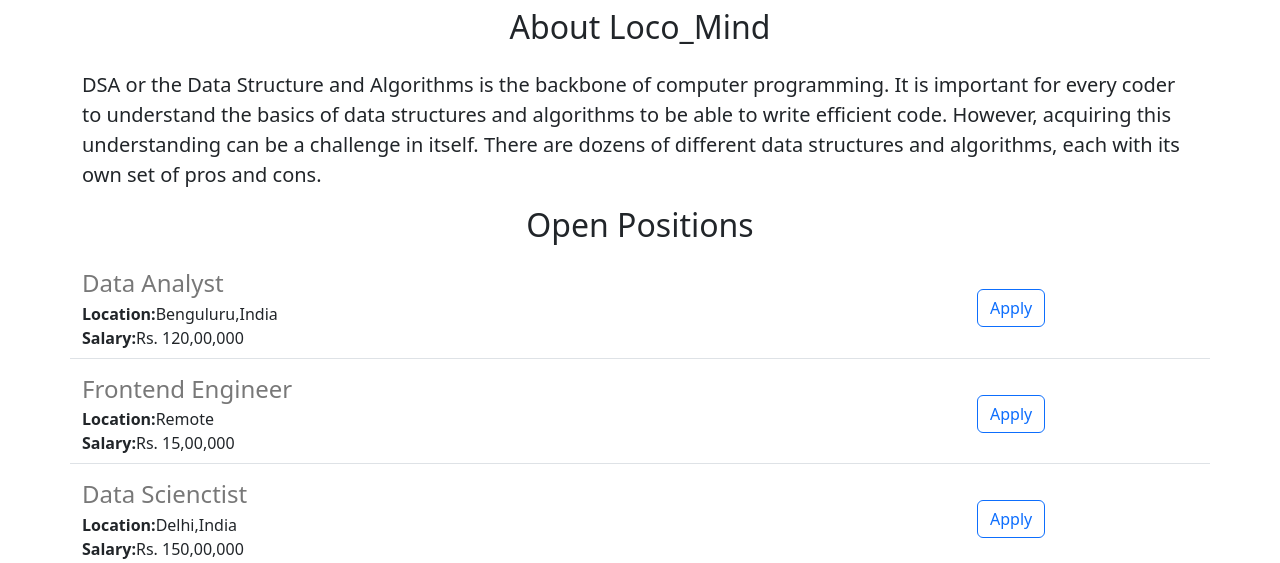
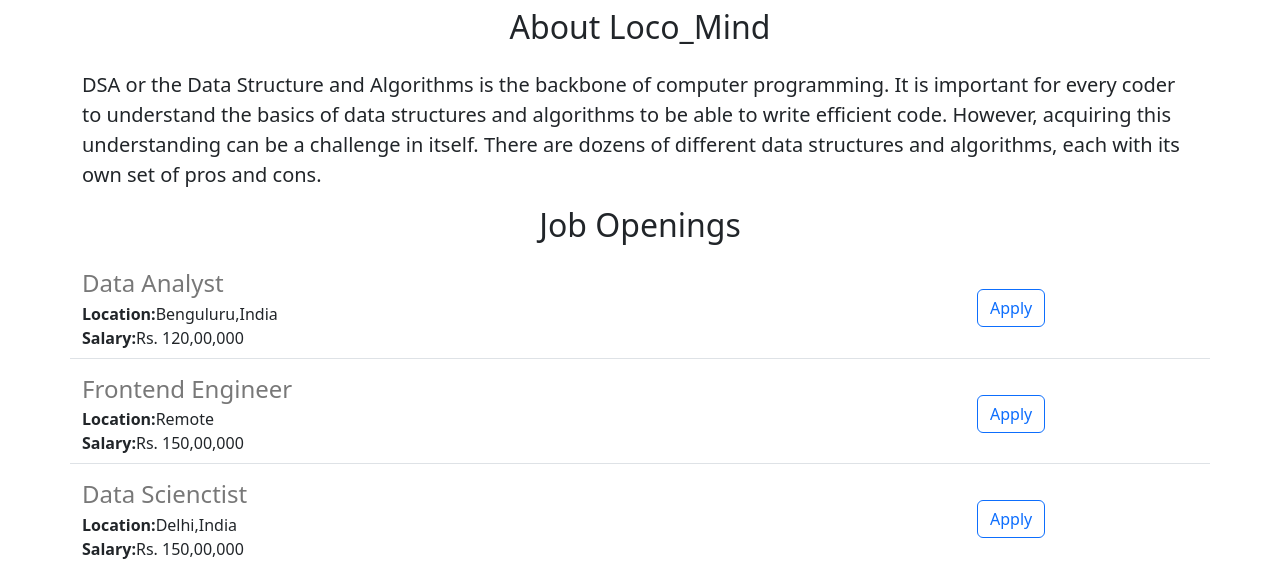
Before and after one commit to safal45/Loco, a Flask app: page / in a window 1280 px wide. Shown: the part 440-1003 px from the top of the page. Run offline with Flask 3, Linux system fonts and the light colour scheme.

Commit message:
do some changes

```diff
--- a/main.py
+++ b/main.py
@@ -12,7 +12,7 @@ JOBS = [
     'id':2,
     'title':'Frontend Engineer',
     'location':'Remote',
-    'salary':'Rs. 15,00,000'
+    'salary':'Rs. 150,00,000'
 },
 {
     'id':3,
--- a/templates/home.html
+++ b/templates/home.html
@@ -26,7 +26,7 @@
               code. However, acquiring this understanding can be a challenge in itself. There are dozens of different
               data structures and algorithms, each with its own set of pros and cons.
         </p>
-        <h2 class= "text-center mt-2  mb-4">Open Positions</h2>
+        <h2 class= "text-center mt-2  mb-4">Job Openings</h2>
         <div>
             {% for job in jobs %}
 
```
